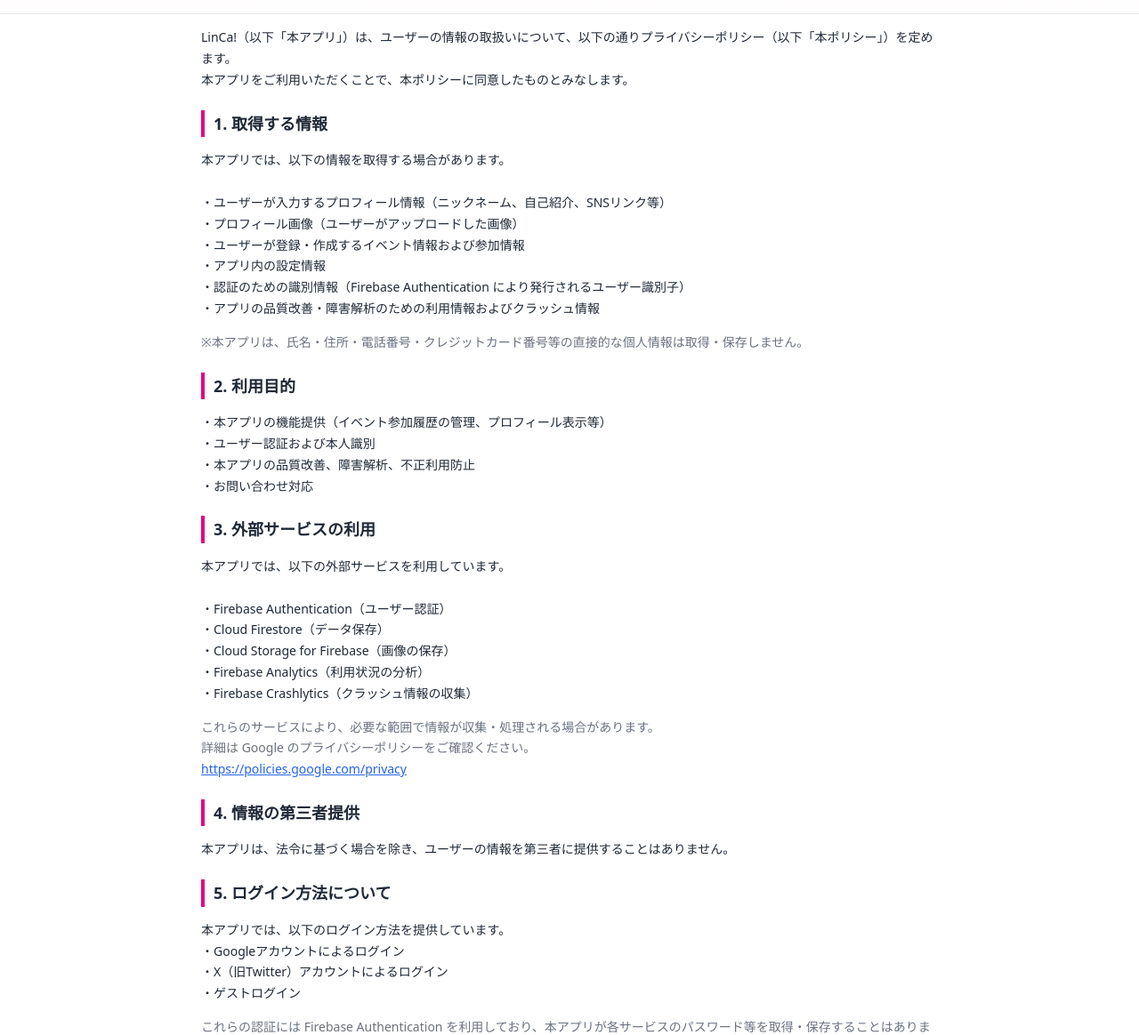
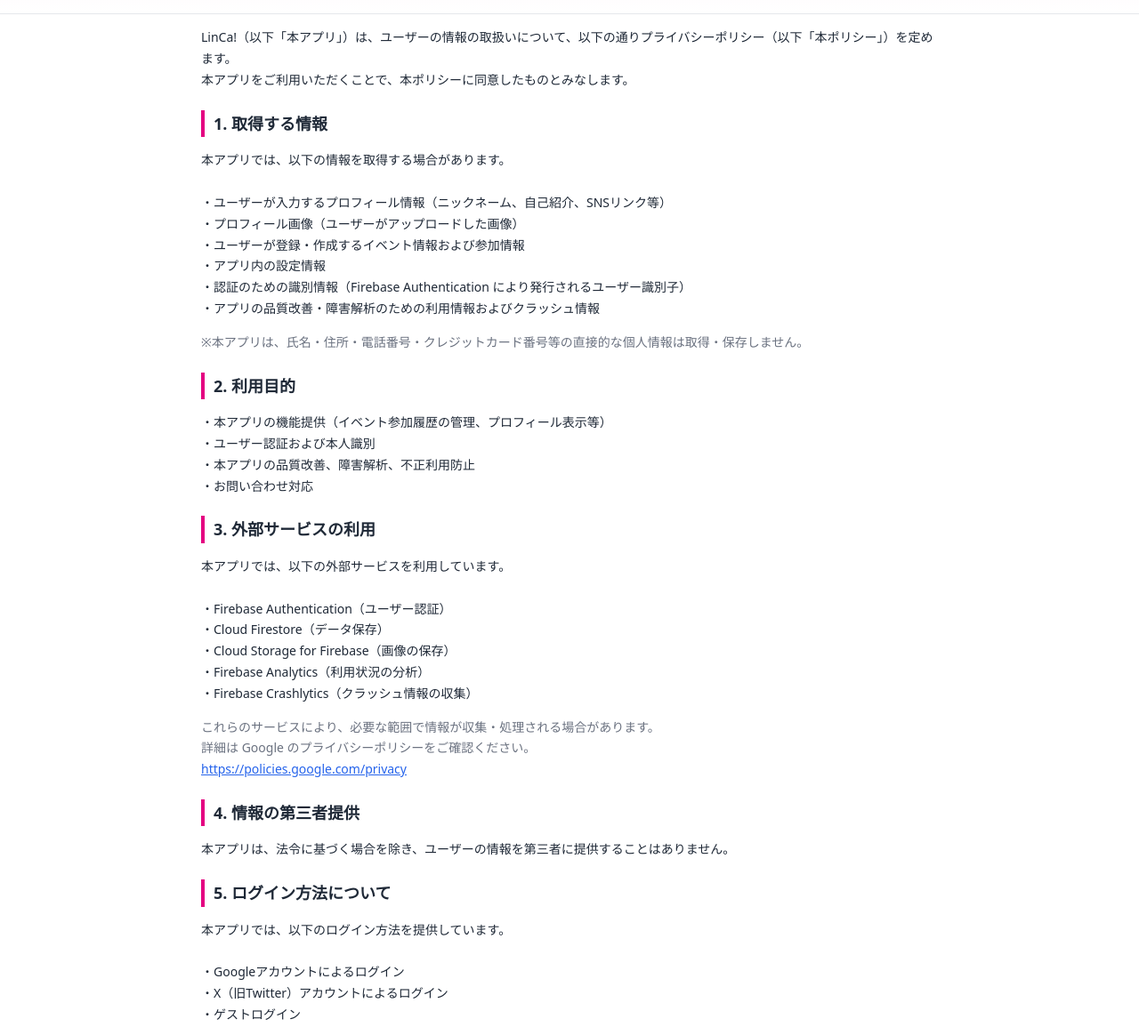
Before and after one commit to fefeyo/linca_privacy_policy, a plain HTML site: page index.html in a window 1280 px wide. Shown: the part 108-1272 px from the top of the page at 89% size. Drawn offline with Linux system fonts and the light colour scheme.

Commit message:
Update index.html

```diff
--- a/index.html
+++ b/index.html
@@ -119,7 +119,7 @@
 
       <h2>5. ログイン方法について</h2>
       <p>
-        本アプリでは、以下のログイン方法を提供しています。<br>
+        本アプリでは、以下のログイン方法を提供しています。<br><br>
         ・Googleアカウントによるログイン<br>
         ・X（旧Twitter）アカウントによるログイン<br>
         ・ゲストログイン
```
